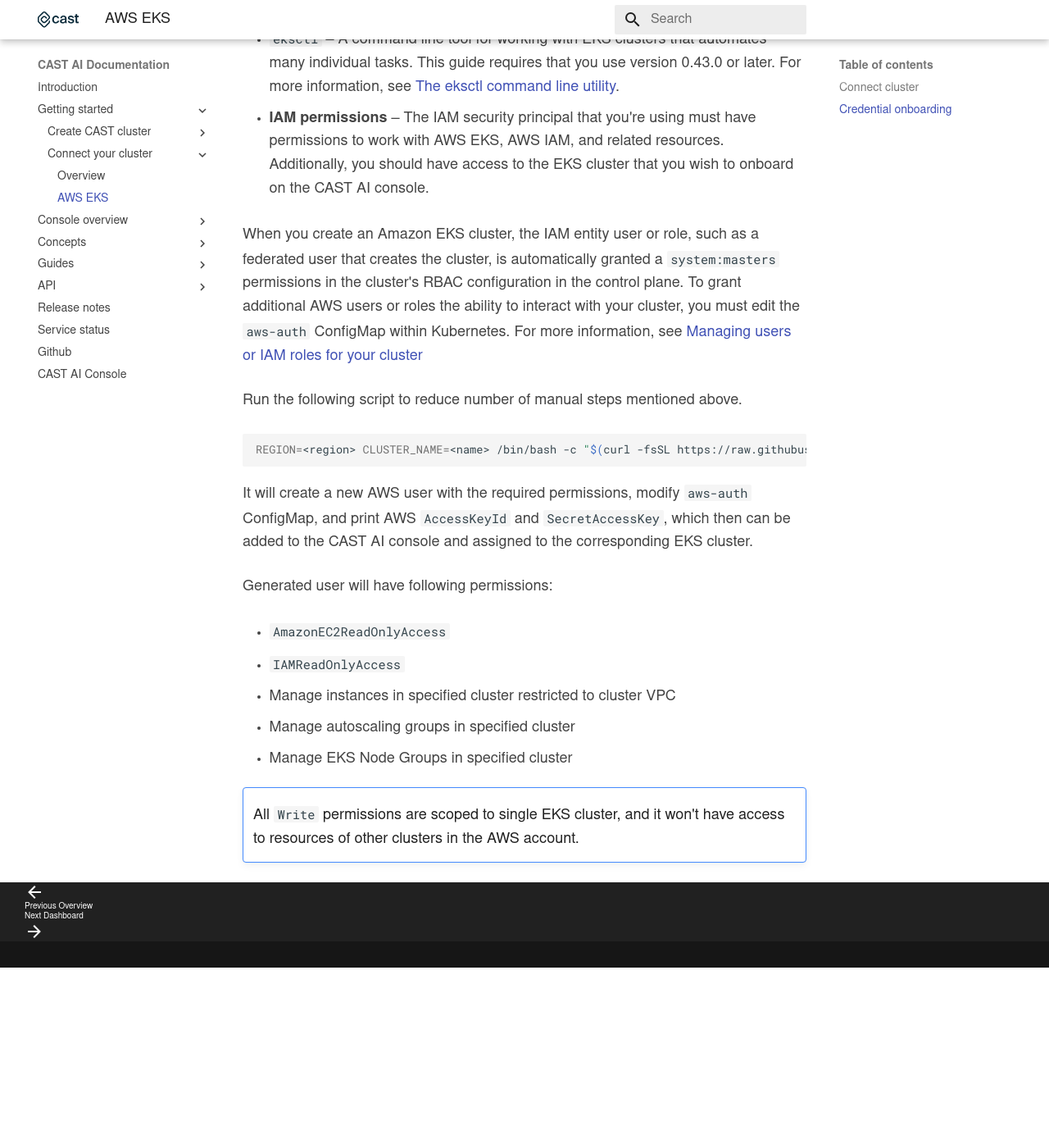
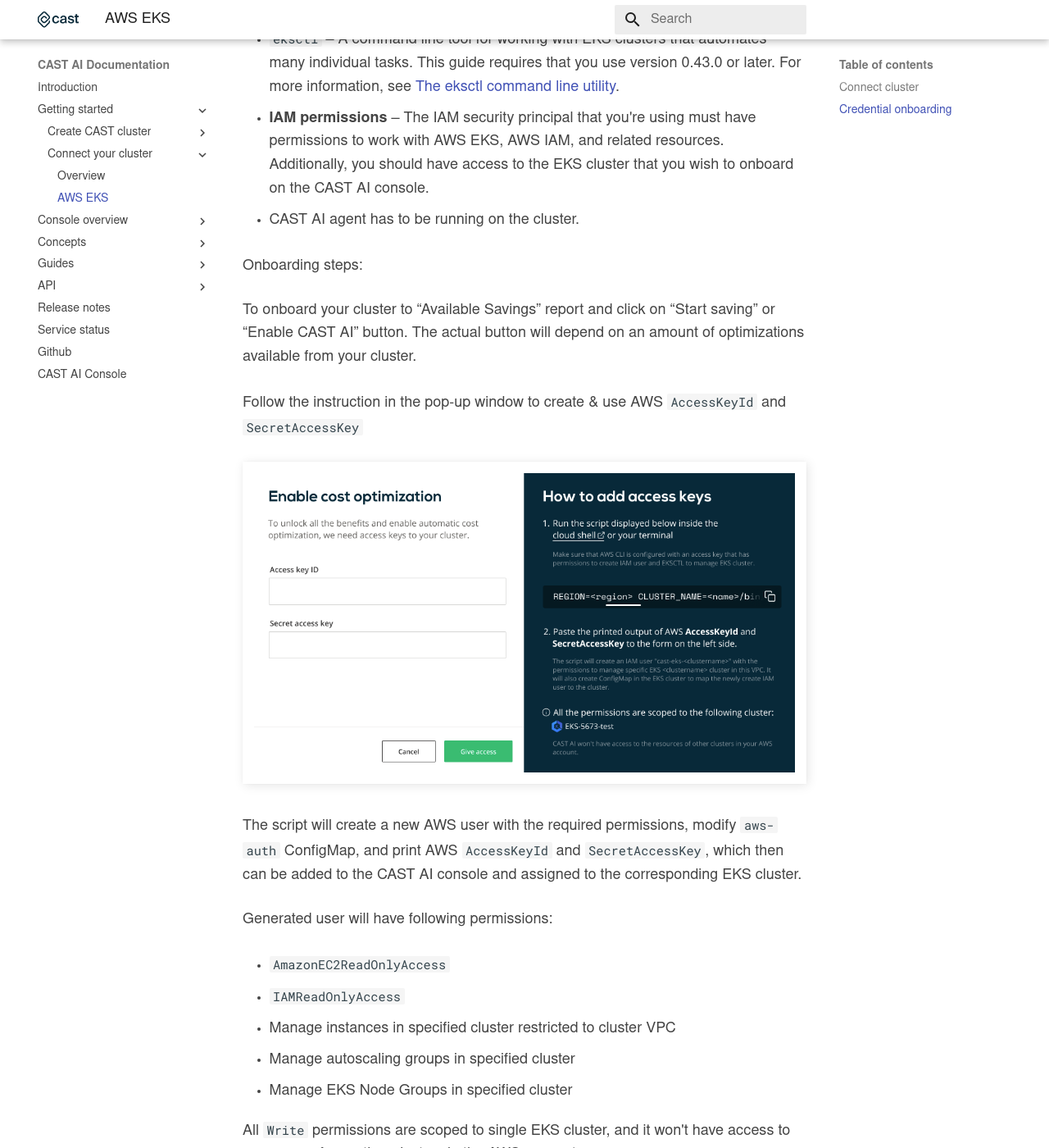
Before and after one commit to castai/docs, an MkDocs documentation site: the page built from docs/getting-started/external-cluster/eks.md, in a window 1280 px wide and 1400 px high, scrolled down 1413 px. Shown: the whole window at 82% size. Built offline with MkDocs 1.6.1 and Material for MkDocs 9.7.7, drawn with Linux system fonts in a browser that asks for light colours; some web fonts are replaced; before the commit the page ends 2593 px from its top, so only the background shows below that; some of the changed text lies outside the part shown.

Commit message:
- updated EKS article

````diff
--- a/docs/getting-started/external-cluster/eks.md
+++ b/docs/getting-started/external-cluster/eks.md
@@ -33,20 +33,17 @@
 - **IAM permissions** – The IAM security principal that you're using must have permissions to work with AWS EKS, AWS IAM,
   and related resources. Additionally, you should have access to the EKS cluster that you wish to onboard on the CAST AI console.
 
-When you create an Amazon EKS cluster, the IAM entity user or role, such as a federated user that creates the cluster,
-is automatically granted a `system:masters` permissions in the cluster's RBAC configuration in the control plane. To grant
-additional AWS users or roles the ability to interact with your cluster, you must edit the `aws-auth` ConfigMap within
-Kubernetes. For more information,
-see [Managing users or IAM roles for your cluster](https://docs.aws.amazon.com/eks/latest/userguide/add-user-role.html)
+- CAST AI agent has to be running on the cluster.
 
-Run the following script to reduce number of manual steps mentioned above.
+Onboarding steps:
 
-```bash
-REGION=<region> CLUSTER_NAME=<name> /bin/bash -c "$(curl -fsSL https://raw.githubusercontent.com/castai/docs/main/docs/getting-started/credentials/configuring-eks-credentials/script.sh)"
-```
+To onboard your cluster to “Available Savings” report and click on “Start saving” or “Enable CAST AI” button. The actual button will depend on an amount of optimizations available from your cluster.
 
-It will create a new AWS user with the required permissions, modify `aws-auth` ConfigMap, and print AWS `AccessKeyId`
-and `SecretAccessKey`, which then can be added to the CAST AI console and assigned to the corresponding EKS cluster.
+Follow the instruction in the pop-up window to create & use AWS `AccessKeyId` and `SecretAccessKey`
+
+![img.png](../screenshots/connect-cluster-4.png)
+
+The script will create a new AWS user with the required permissions, modify `aws-auth` ConfigMap, and print AWS `AccessKeyId` and `SecretAccessKey`, which then can be added to the CAST AI console and assigned to the corresponding EKS cluster.
 
 Generated user will have following permissions:
 
@@ -56,5 +53,8 @@
 - Manage autoscaling groups in specified cluster
 - Manage EKS Node Groups in specified cluster
 
-!!! note ""
-    All `Write` permissions are scoped to single EKS cluster, and it won't have access to resources of other clusters in the AWS account.
+All `Write` permissions are scoped to single EKS cluster, and it won't have access to resources of any other clusters in the AWS account.
+
+That’s it! Your cluster is onboarded. You can now enable [policies](https://docs.cast.ai/console-overview/policies/) to keep your cluster configuration optimal.
+
+To complete steps mentioned above manually (without our script) be aware that when you create an Amazon EKS cluster, the IAM entity user or role, such as a federated user that creates the cluster, is automatically granted a `system:masters` permissions in the cluster's RBAC configuration in the control plane. To grant additional AWS users or roles the ability to interact with your cluster, you must edit the `aws-auth` ConfigMap within Kubernetes. For more information, see [Managing users or IAM roles for your cluster](https://docs.aws.amazon.com/eks/latest/userguide/add-user-role.html).
````
Also changed, not shown: docs/getting-started/screenshots/connect-cluster-4.png (added).
